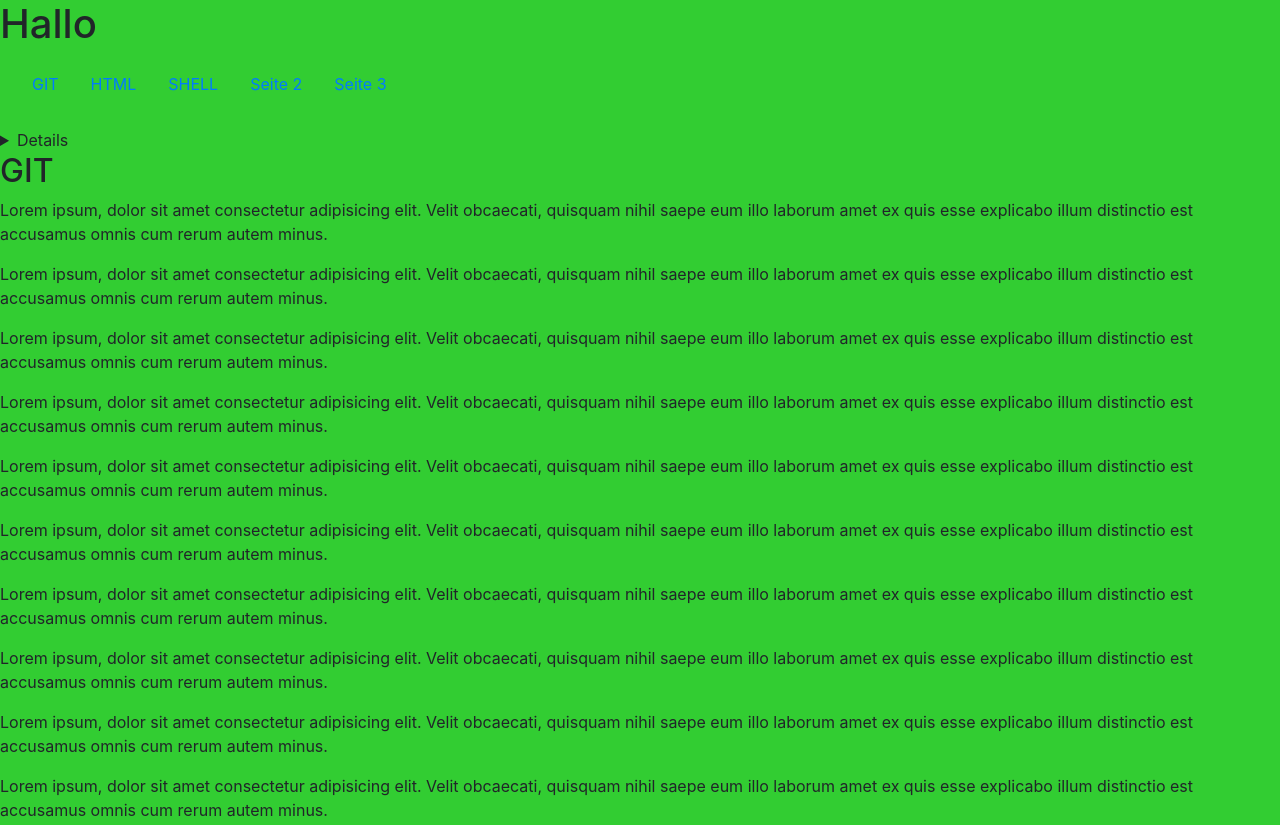
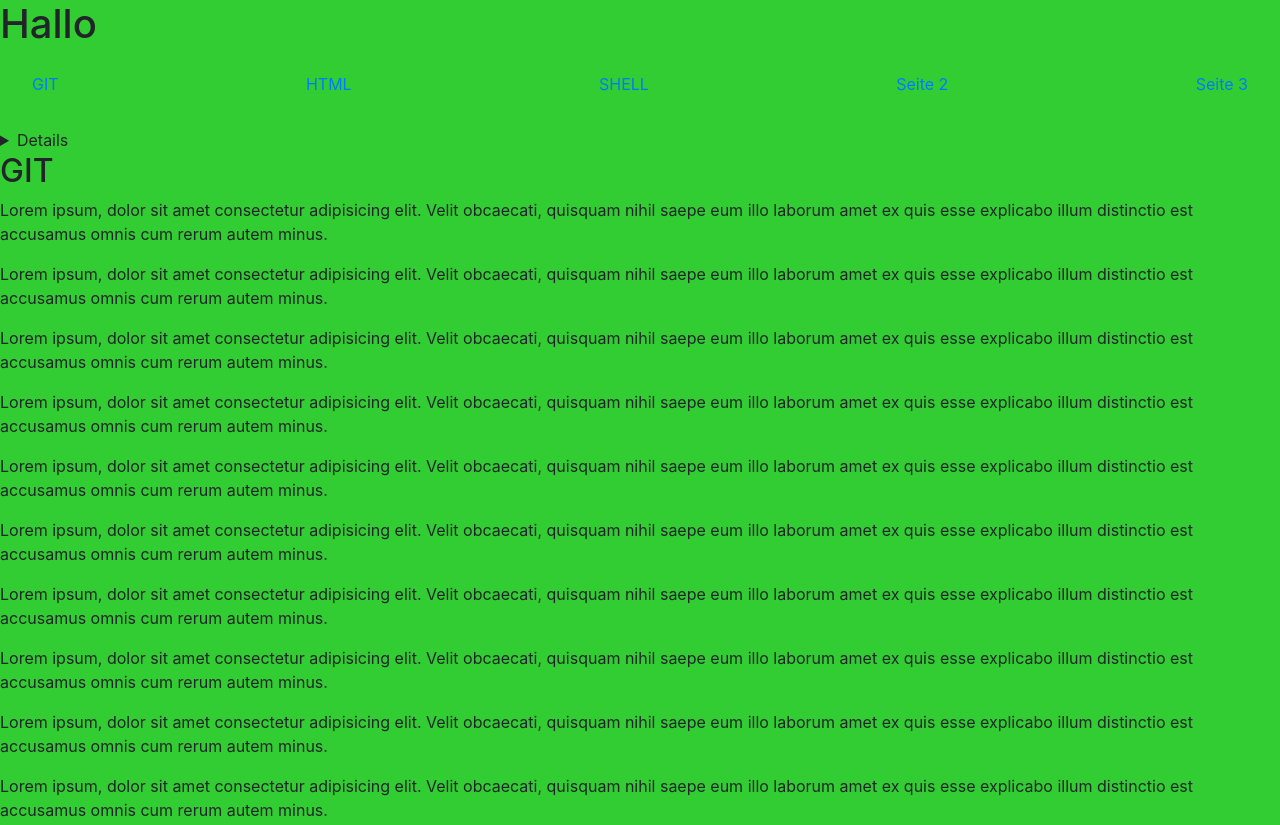
Before and after one commit to arassaria/html-intro, a plain HTML site: page index.html in a window 1280 px wide. Shown: the top 825 px of the page. Drawn offline with Linux system fonts and the light colour scheme.

Commit message:
Modify navbar

```diff
--- a/index.html
+++ b/index.html
@@ -8,7 +8,7 @@
   </head>
   <body>
     <h1><a id="top">Hallo</a></h1>
-    <nav class="nav">
+    <nav>
       <ul class="navbar">
         <li>
           <a href="#git" class="nav-link">GIT</a>
```
Also changed, not shown: page3.html (+1 -1 lines), seite2.html (+1 -1 lines).
